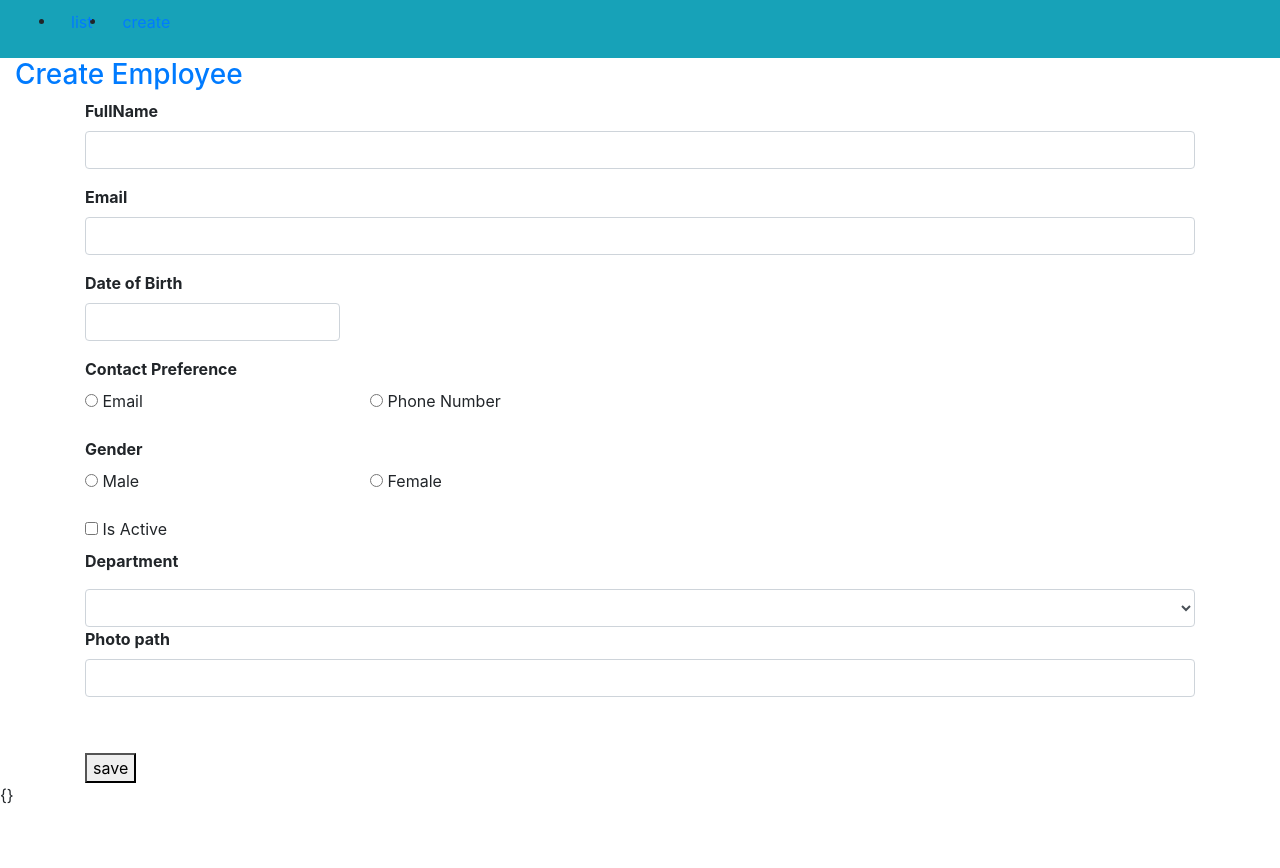
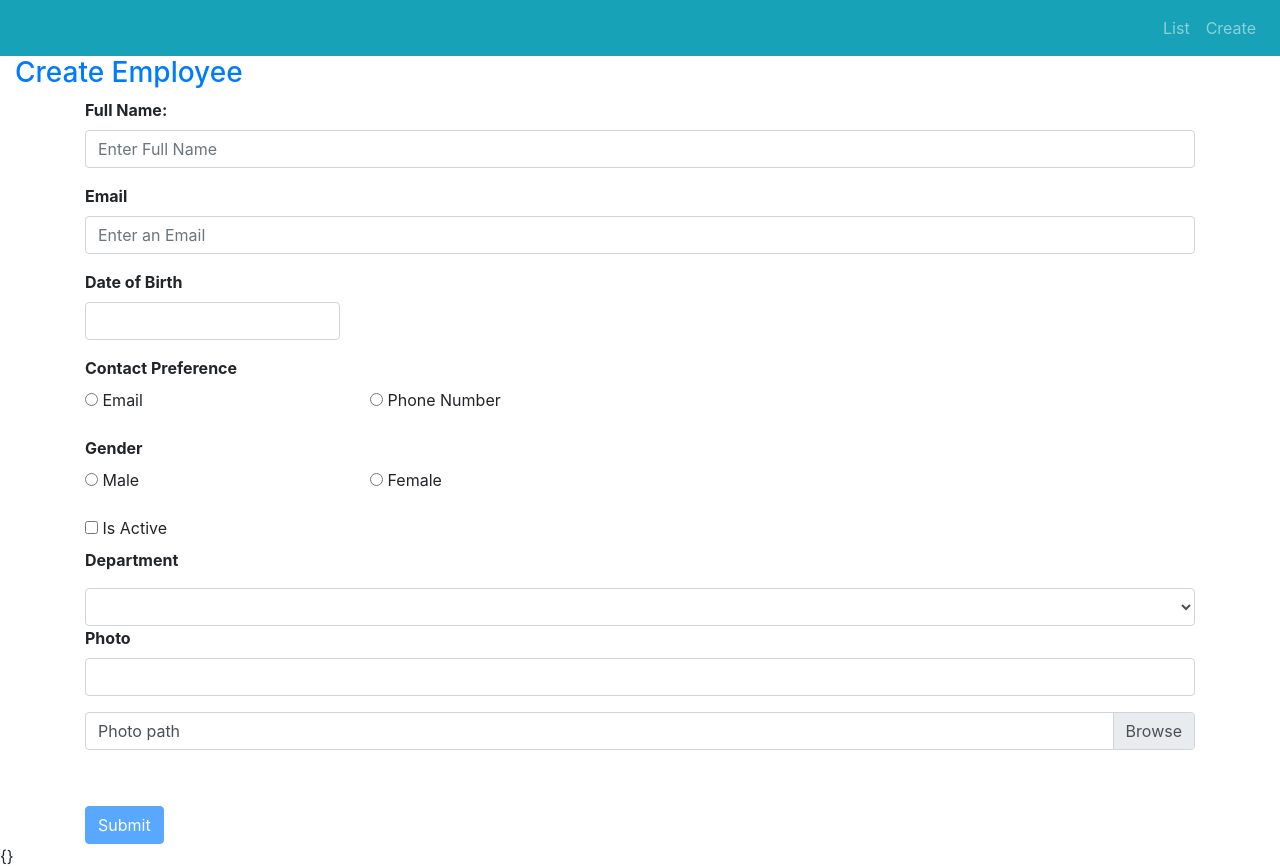
Before and after one commit to panchakarla/India, an Angular app in the folder Yamini/: page /create in a window 1280 px wide. Before the commit the page ends 807 px from the top, so only its background shows below. Built offline with nearby package versions, Linux system fonts and the light colour scheme.

Commit message:
validation in the form

```diff
--- a/Yamini/src/app/app.component.html
+++ b/Yamini/src/app/app.component.html
@@ -1,11 +1,11 @@
 
 <nav class="navbar navbar-expand-sm bg-info navbar-dark">
-  <ul class="btn-group">
-      <li>
-          <a routerLink="list" class="btn-group col-sm-3">list</a>
+  <ul class="navbar-nav ml-auto">
+      <li class="nav-item">
+          <a class="nav-link" href="#">List</a>
       </li>
       <li>
-          <a routerLink="create" class= "btn-group col-md-3">create</a>
+          <a routerLink="create"class= "nav-link" >Create</a>
       </li>
   </ul>
 </nav>
--- a/Yamini/src/app/createemployee/createemployee.component.html
+++ b/Yamini/src/app/createemployee/createemployee.component.html
@@ -1,26 +1,37 @@
 <div class="container-fluid">
   <form #employeeForm="ngForm" (ngsubmit)="saveemployee(employeeForm)">
     <div class="btn-btn-primary">
-    <div class="">
+      <!-- <div class=""> -->
         <h3 class="text-primary">Create Employee</h3>
-</div>
+      <!-- </div> -->
     </div>
     <div class="container">
       <div class="panel-body">
-      <div class="form-group">
-        <label for="fullName"> <b>FullName</b></label>
-        <input id="fullName" name="fullName" [(ngModel)]="fullName" type="text" class="form-control">
+        <div class="form-group" [class.has-error]="fullNameControl.invalid && fullNameControl.touched"
+          [class.has-success]="fullNameControl.valid">
+          <label for="fullName" class="control-label"> <b>Full Name:</b></label>
+          <input  id="fullName" required name="fullName" [(ngModel)]="fullName" type="text" class="form-control"
+            #fullNameControl="ngModel" placeholder="Enter Full Name">
+          <span class="help-block" *ngIf="fullNameControl.invalid && fullNameControl.touched"> Full name is required</span>
         </div>
+
       <div class="form-group">
         <label for="Email"><b>Email</b></label>
-        <input id="Email" name="Email" [(ngModel)]="Email" type="text" class="form-control">
+        <input id="Email" name="Email" [(ngModel)]="Email" type="text" class="form-control" placeholder="Enter an Email">
       </div>
     </div>
 
-    <div class= "row">
+      <!-- <div class="form-group " [class.has-error]="Email.invalid && Email.touched">
+          <label for="Email" class="control-label" ><b>Email</b></label>
+          <input id="Email" required name="Email" #Email="ngModel" [(ngModel)]="Employee.Email" type="text" class="form-control"  placeholder="Enter an Email">
+          <span class="help-block" *ngIf="Email.invalid && Email.touched">Email is Required </span>
+        </div>
+      </div> -->
+
+      <div class="row">
         <div class="form-group col-md-3">
           <label for="DateofBirth"><b>Date of Birth</b></label>
-        <input id="DateofBirth" name="DateofBirth" [(ngModel)]="DateofBirth" type="text" bsDaterangepicker  class = "form-control" >
+          <input id="DateofBirth" name="DateofBirth" [(ngModel)]="DateofBirth" type="text" bsDaterangepicker class="form-control">
         </div>
       </div>
 
@@ -28,24 +39,23 @@
         <label><b>Contact Preference </b></label>
         <div class="row">
           <div class="col-sm-3">
-        <label class= "radio-in-line">
-          <input type= "radio"name="contactpreference" value="Email" [(ngModel)]="contactpreference"> Email
+            <label class="radio-in-line">
+              <input type="radio" name="contactpreference" value="Email" [(ngModel)]="contactpreference"> Email
             </label>
           </div>
           <div class="col-sm-4">
-          <label class= "radio-in-line">
-            <input type= "radio"name="contactpreference" value="Phone number " [(ngModel)]="contactpreference"> Phone Number
+            <label class="radio-in-line">
+              <input type="radio" name="contactpreference" value="Phone number " [(ngModel)]="contactpreference"> Phone
+              Number
             </label>
           </div>
         </div>
       </div>
 
-
-
     <div class="form-group">
         <label><b>Gender</b></label>
-        <div class  = "row">
-          <div class ="col-md-3">
+        <div class="row">
+          <div class="col-md-3">
             <label class="radio-in-line">
               <input type="radio" value="male" name="gender" [(ngModel)]="gender"> Male </label>
           </div>
@@ -56,38 +66,40 @@
         </div>
     </div>
 
-
-        <div >
+     <div>
         <label class="checkbox-in-line">
-            <input type="checkbox"  name="IsActive" [(ngModel)]="gender"> Is Active </label>
+          <input type="checkbox" name="IsActive" [(ngModel)]="gender"> Is Active </label>
       </div>
 
       <div>
-        <label  for= "Department" class="form-group"><b>Department</b></label>
-        <select id = "Department" name ="Department" [(ngModel)] = "Department" class="form-control">
-          <option *ngFor =  "let dept of departments" [value]= "dept.id">
+        <label for="Department" class="form-group"><b>Department</b></label>
+        <select id="Department" name="Department" [(ngModel)]="Department" class="form-control">
+          <option *ngFor="let dept of departments" [value]="dept.id">
             {{dept.name}}</option>
         </select>
       </div>
 
 
       <div class="form-group">
-    <label for = "Photopath"><b>Photo path</b></label>
-    <input id= "Photopath" name="Photopath" [(ngModel)]= "Photopath" type="text" class ="form-control">
+        <label for="Photopath"><b>Photo</b></label>
+        <input id="Photopath" name="Photopath" [(ngModel)]="Photopath" type="text" class="form-control">
+      </div>
+
+
+      <div class="custom-file mb-3">
+        <input type="file" class="custom-file-input" id="customFile" name="filename">
+        <label class="custom-file-label" for="customFile">Photo path</label>
       </div>
 
       <div class="form-group">
         <img [src]="Photopath" height="200" weight="200">
       </div>
 
-    <div class="panel-footer">
-      <button type="submit" class="btn-btn-primary">save</button>
+      <div class="form-check-label">
+        <button type="submit" class="btn btn-primary" [disabled]=employeeForm.invalid>Submit</button>
       </div>
     </div>
   </form>
 </div>
 
-
-
-
 {{ employeeForm.value | json}}
```
Lines whose indentation alone changed are shown as unchanged.
